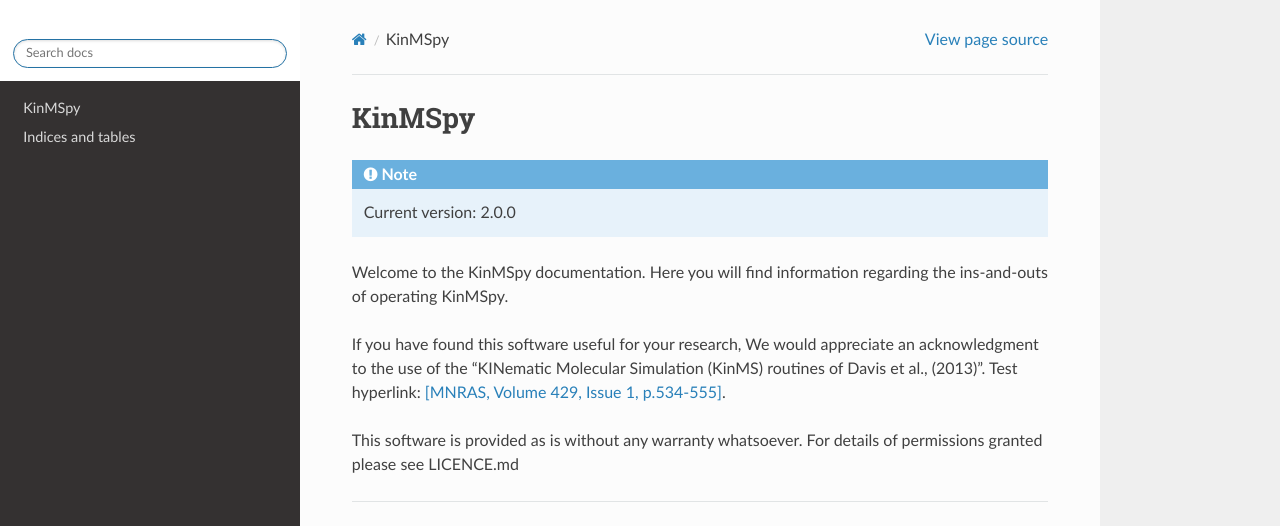
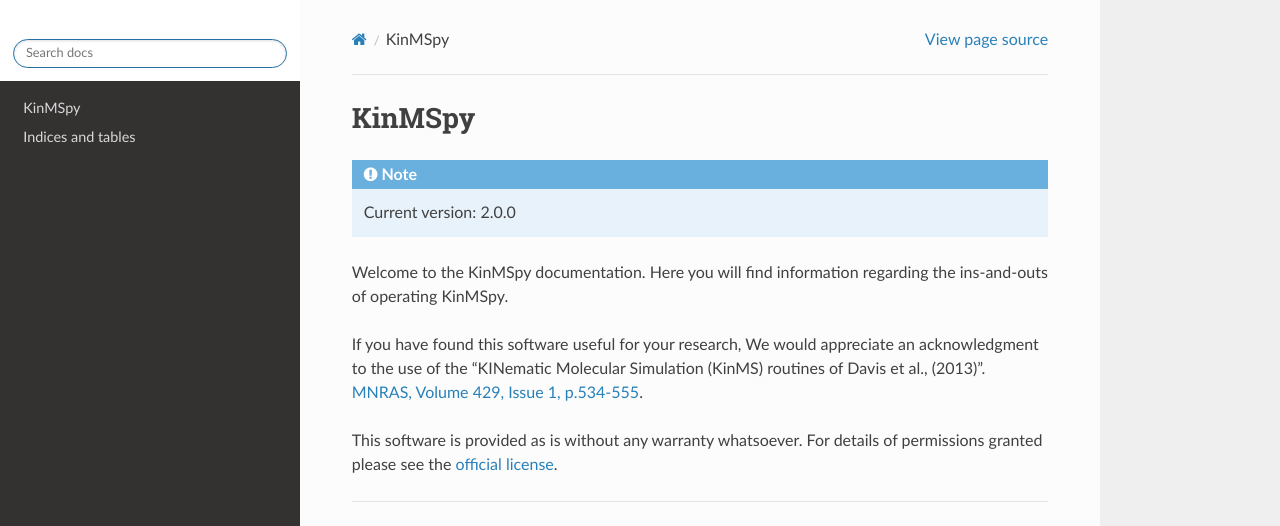
Before and after one commit to TimothyADavis/KinMSpy, a Sphinx documentation site: the page built from docs/source/index.rst, in a window 1280 px wide and 1161 px high. Shown: the top 526 px of the window. Built offline with Sphinx 7.4.7 and the Read the Docs theme 2.0.0, drawn with Linux system fonts in a browser that asks for light colours; grey boxes are pictures that could not be loaded.

Commit message:
documentation links updated

```diff
--- a/docs/source/index.rst
+++ b/docs/source/index.rst
@@ -14,9 +14,9 @@ the ins-and-outs of operating KinMSpy.
 If you have found this software useful for your research,
 We would appreciate an acknowledgment to the use of the
 "KINematic Molecular Simulation (KinMS) routines of Davis et al., (2013)".
-Test hyperlink: `[MNRAS, Volume 429, Issue 1, p.534-555] <https://academic.oup.com/mnras/article/429/1/534/1022845>`_.
+`MNRAS, Volume 429, Issue 1, p.534-555 <https://academic.oup.com/mnras/article/429/1/534/1022845>`_.
 
-This software is provided as is without any warranty whatsoever. For details of permissions granted please see LICENCE.md
+This software is provided as is without any warranty whatsoever. For details of permissions granted please see the `official license <https://github.com/TimothyADavis/KinMSpy/blob/dev/LICENSE>`_.
 
 ----
 
```
Also changed, not shown: 5 other files.
